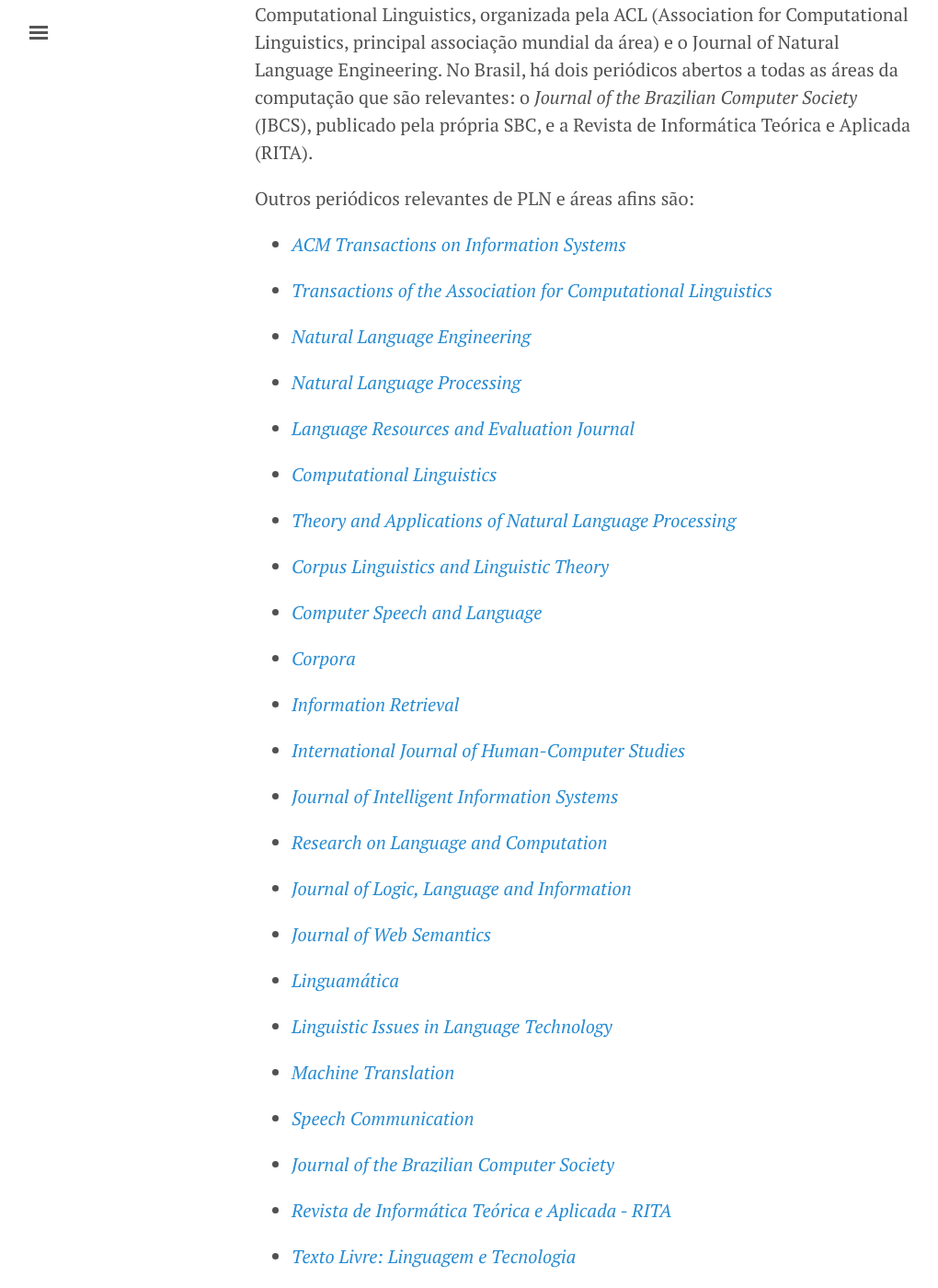
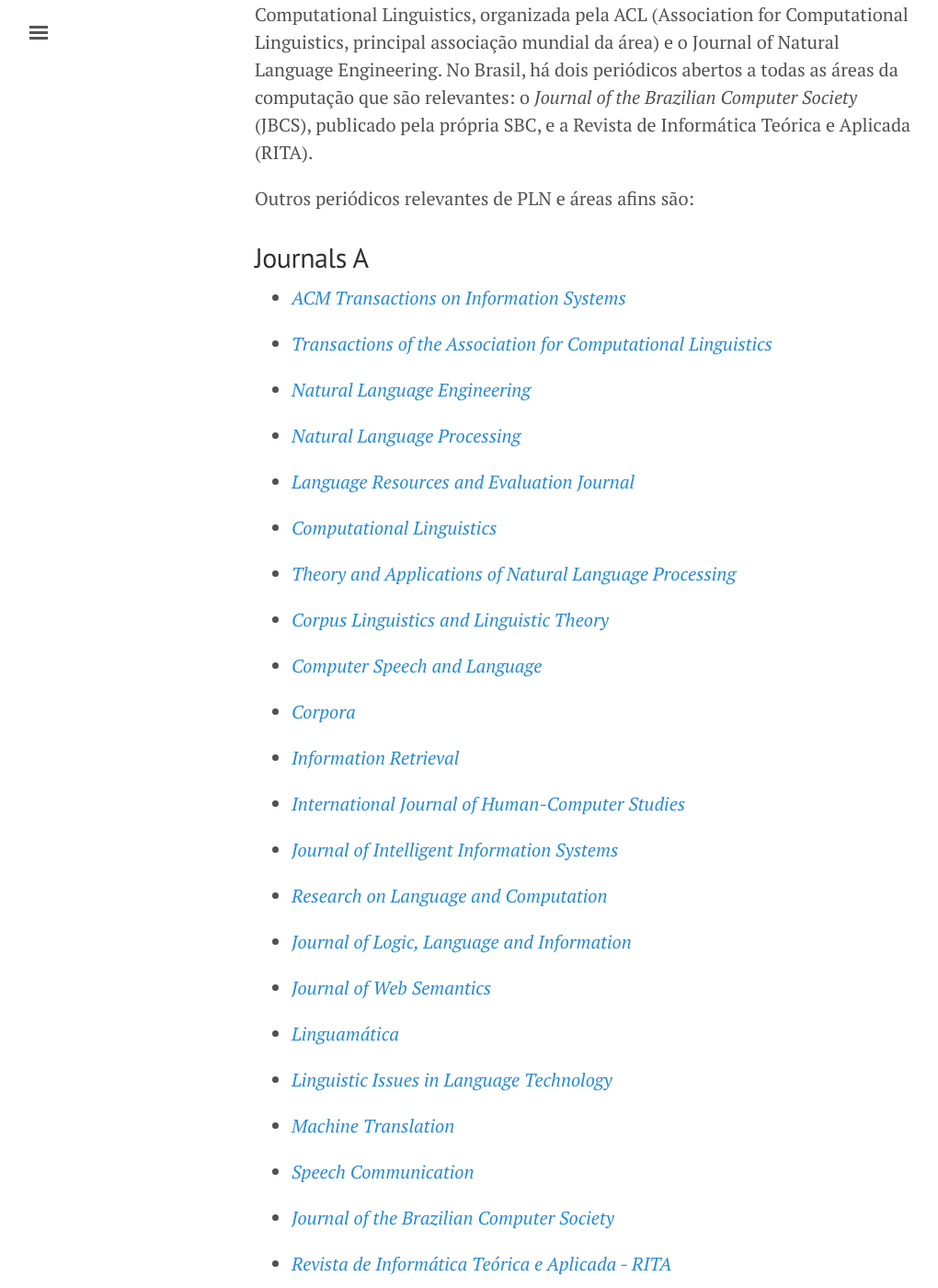
Before and after one commit to CEPLN/website, a Jekyll site: the page built from periodicos.md, in a window 1280 px wide and 1400 px high, scrolled down 221 px. Shown: the whole window at 92% size, without its empty margins (3-1023 px from the left). Built offline with Jekyll 4.4.1, drawn with Linux system fonts in a browser that asks for light colours.

Commit message:
Added groups to eventos.md and periodicos.md

```diff
--- a/periodicos.md
+++ b/periodicos.md
@@ -7,6 +7,8 @@ permalink: /periodicos/
 Dentre os periódicos dedicados ao PLN, alguns se destacam, como a Computational Linguistics, organizada pela ACL (Association for Computational Linguistics, principal associação mundial da área) e o Journal of Natural Language Engineering. No Brasil, há dois periódicos abertos a todas as áreas da computação que são relevantes: o _Journal of the Brazilian Computer Society_ (JBCS), publicado pela própria SBC, e a Revista de Informática Teórica e Aplicada (RITA).
 
 Outros periódicos relevantes de PLN e áreas afins são:
+
+### Journals A
 
 * _[ACM Transactions on Information Systems](https://tois.acm.orgx)_
 
@@ -54,6 +56,8 @@ Outros periódicos relevantes de PLN e áreas afins são:
 
 * _[Texto Livre: Linguagem e Tecnologia](http://www.periodicos.letras.ufmg.br/index.php/textolivre/announcement/view/186)_
 
+### Journals B
+
 * _[Computer and Information Science](http://www.ccsenet.org/journal/index.php/cis)_
 
 * _[Information Sciences](https://www.journals.elsevier.com/information-sciences)_
@@ -67,6 +71,8 @@ Outros periódicos relevantes de PLN e áreas afins são:
 * _[IEEE Intelligent Systems](https://publications.computer.org/intelligent-systems/)_
 
 * _[Journal of Logic and Computation](https://academic.oup.com/logcom)_
+
+### Journals C
 
 * _[IEEE Transactions on Knowledge and Data Engineering](https://www.computer.org/web/tkde)_
 
```
Also changed, not shown: eventos.md (+6 -0 lines).
